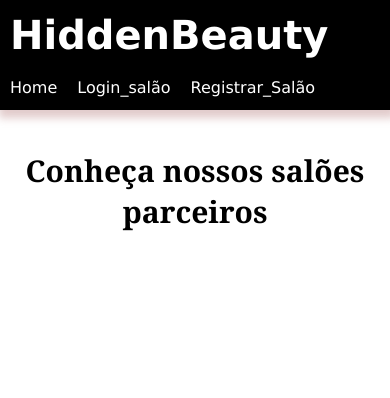
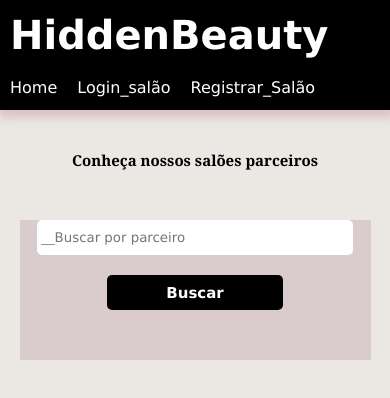
Before and after one commit to joaoMicheletti/BeautyBook, a React (Create React App) app in the folder frontend/: page /init in a window 390 px wide. Shown: the top 398 px of the page. Built offline with nearby package versions, Linux system fonts and the light colour scheme; no server answers; what @mercadopago/sdk-react would draw is missing.

Commit message:
page init
foi ajustado o layout e criada a funcionalidade para buscar u m parceiro especifico

```diff
--- a/frontend/src/pages/home/home.css
+++ b/frontend/src/pages/home/home.css
@@ -6,19 +6,16 @@
     margin-top: -50px;
     width: 100%;
     height: 100vh;
-    background-image: url(../assets/salao.jpg);
+    background-image: url(../assets/fundo2.jpg);
     background-repeat: no-repeat;
     background-size: cover;
-    background-position: 25  ;
+    background-position: center center;
 }
 .header h1 {
     padding-top: 10px;
     color: rgb(255, 255, 255);
     margin-left: 20px;
     cursor: pointer;
-}
-h1:hover{
-    color: rgb(90, 81, 81);
 }
 #H4 {
     color: rgb(255, 255, 255);
@@ -32,7 +29,7 @@ nav {
     text-decoration: none;
     padding-right: 20px;
 }.LK:hover {
-    font-size: 25px;
+    font-size: 18px;
 }
 @media (min-width: 200px){
     .Home {
--- a/frontend/src/pages/init/init.js
+++ b/frontend/src/pages/init/init.js
@@ -14,7 +14,8 @@ export default function Init(){
     localStorage.removeItem('idsalao');
     const History = useNavigate();
     const [ListaSalao, setListaSalao] = useState([]);
-
+    const [nome_salao, setBuscar] = useState('');
+    const [Buscados, setBuscados] = useState([]);
     useEffect(() =>{
         Api.get('/listarsalao').then((Response) =>{
             setListaSalao(Response.data);
@@ -22,6 +23,34 @@ export default function Init(){
             alert('Erro ao carregar os salões.');
         })
     }, []);
+    async function buscarParceiro() {
+        if(nome_salao === ''){
+            alert('preencha o campo de busca');
+        };
+
+        var responsesDiv =  document.querySelector('#responseBusca');
+        var respNegativa =  document.querySelector('#RespNegativa');
+        var notApresent =  document.querySelector('.notApresent');
+        //buscar o salão no database. e  apresentar na div response.
+        var Data = {nome_salao}
+        console.log(Data)
+        await Api.post('/parceiros', Data).then((Response) =>{
+            setBuscados(Response.data);
+            console.log(Buscados.length)
+            if(Buscados.length === 0){
+                responsesDiv.style.display = 'block';
+                notApresent.style.display = 'none';
+                respNegativa.innerHTML = 'Nenhum parceiro encontrado.'
+            } else {
+                responsesDiv.style.display = 'block';
+                //notApresent.style.display = 'block';
+            };
+        }).catch(() =>{
+            alert('Erro ao carregar os salões.');
+        });
+
+        //responsesDiv.style.display = 'block';
+    }
     return(
         <div id="HomeConteinerInit">
             <header id="HeaderHomeInit">
@@ -34,8 +63,56 @@ export default function Init(){
                 </ul>
             </header>
             <h2 id="H">Conheça nossos salões parceiros</h2>
+            <div id="Search">
+                <input id="Buscar" type="text"  placeholder=" __Buscar por parceiro " onChange={(e) => setBuscar(e.target.value)}/>
+                <input onClick={buscarParceiro} id="btnSearch" type="submet" value="Buscar"/>
+            </div>
+            <div id="responseBusca">
+                <p id="RespNegativa"></p>
+                <div className="notApresent" id="ConteudoHomeInit">
+                    {Buscados.map((iten, key) => {
+                        const URL = 'http://127.0.0.1:1998/image/';
+                        const Agenda = () =>{
+                            console.log(iten.quantidade_funcionarios);
+                            console.log(iten.logo_salao);
+                            if(iten.quantidade_funcionarios === null){
+                                localStorage.setItem('cpf_salao', iten.cpf_salao);
+                                localStorage.setItem('logo_salao', iten.logo_salao);
+                                localStorage.setItem('nome_salao', iten.nome_salao);
+                                History('/agendamento');
+                            } else if(iten.quantidade_funcionarios > 0){
+                                localStorage.setItem('cpf_salao', iten.cpf_salao);
+                                localStorage.setItem('logo_salao', iten.logo_salao);
+                                localStorage.setItem('nome_salao', iten.nome_salao);
+                                History('/agendamentofuncionario');
+                            } else {
+                                alert('Erro interno.');
+                            }
+                        }
+                        return(
+                            <ul key={iten.id} onClick={Agenda}>
+                                <img src={URL + iten.logo_salao} alt="logo"/>
+                                <li>
+                                    <h3 className="PConteudohome">
+                                        {iten.nome_salao}
+                                    </h3>
+                                    <p className="PConteudohome">
+                                        {iten.endereco}-{iten.cep}
+                                    </p>
+                                    <p className="PConteudohome">
+                                        inicio das atividades - {iten.data_cadastro}
+                                    </p>
+                                    <p className="PConteudohome">
+                                        status - {iten.assinatura_status}
+                                    </p>
+
+                                </li>
+                            </ul>
+                        );
+                    })}
+                </div>
+            </div>
             <div id="ConteudoHomeInit">
-
                 {ListaSalao.map((iten, key) => {
                     const URL = 'http://127.0.0.1:1998/image/';
                     const Agenda = () =>{
@@ -56,18 +133,22 @@ export default function Init(){
                         }
                     }
                     return(
-                        <ul key={iten.id}>
+                        <ul key={iten.id} onClick={Agenda}>
                             <img src={URL + iten.logo_salao} alt="logo"/>
                             <li>
                                 <h3 className="PConteudohome">
                                     {iten.nome_salao}
                                 </h3>
                                 <p className="PConteudohome">
-                                    {iten.endereco} <br/>
-                                    CEP : {iten.cep}
+                                    {iten.endereco}-{iten.cep}
                                 </p>
-                                <button className="BtnConteudoHomeInit"
-                                onClick={Agenda}>Selecionar</button>
+                                <p className="PConteudohome">
+                                    inicio das atividades - {iten.data_cadastro}
+                                </p>
+                                <p className="PConteudohome">
+                                    status - {iten.assinatura_status}
+                                </p>
+
                             </li>
                         </ul>
                     );
--- a/frontend/src/pages/init/style_init.css
+++ b/frontend/src/pages/init/style_init.css
@@ -3,9 +3,11 @@
     padding: 0;
     box-sizing: border-box;
 }
+body{
+    background-color: rgb(235, 231, 227);
+}
 #HomeConteinerInit {
     width: 100%;
-    background-color: #ffffff;
 }
 #HeaderHomeInit {
     background-color: #000000;
@@ -13,6 +15,42 @@
     height: 100px;
     display: flex;
     box-shadow: 2px 5px 8px 3px rgba(0, 0, 0, 0.719);
+}
+#Search {
+    width: 80%;
+    height: auto;
+    margin-left: 10%;
+    display: flex;
+    flex-direction: row;
+    justify-content: space-around;
+    padding-bottom: 50px;
+}
+#Search p {
+    margin-left: 20px;
+    margin-bottom: 10px;
+}
+#Buscar{
+    width: 50%;
+    height: 35px;
+    border-radius: 5px;
+    border: none;
+
+}
+#btnSearch  {
+    height: 35px;
+    border-radius: 5px;
+    text-align: center;
+    font-weight: 600;
+    font-size: 15px;
+    background-color: #000000;
+    color: white;
+}
+#responseBusca {
+    width: 80%;
+    margin-left: 10%;
+    height: auto;
+    color: red;
+    display: none;
 }
 @media(min-width: 300px){
     #HeaderHomeInit {
@@ -42,33 +80,43 @@
 
 #ConteudoHomeInit {
     display: flex;
-    flex-flow: row wrap;
+    flex-flow: column;
     margin-top: 20px;
     text-align: center;
     line-height: 25px;
     font-family: 'Lucida Sans', 'Lucida Sans Regular', 'Lucida Grande', 'Lucida Sans Unicode', Geneva, Verdana, sans-serif;
 }
 #ConteudoHomeInit ul {
-    background-color: #4a4a4b77;
+    display: flex;
+    flex-direction: row;
+    justify-content: space-around;
     border: black solid 1px;
     border-radius: 10px;
     list-style: none;
-    margin-left: 4%;
-    width: 20%;
-    margin-bottom: 15px;
+    margin-left: 10%;
+    width: 80%;
+    margin-bottom: 20px;
     text-align: center;
     box-shadow: 2px 5px 8px 3px rgba(0, 0, 0, 0.719);
 }
+#ConteudoHomeInit ul:hover {
+    margin-left: 7%;
+    width: 85%;
+}
 #ConteudoHomeInit ul img {
-    height: 200px;
-    width: 100%;
-    border-radius: 10px 10px 0px 0px;
+ width: 200px;
+ height: 200px;
+ border-radius: 10px;
+}
+#ConteudoHomeInit ul li {
+    text-align: center;
+    width: 60%;
+    padding-top: 20px;
 }
 #H {
     margin-top: 40px;
     text-decoration: none;
     font-size: 30px;
-    font-family: Georgia, 'Times New Roman', Times, serif;
     margin-bottom: 50px;
 }
 .BtnConteudoHomeInit {
@@ -89,28 +137,44 @@
         flex-direction: column;
     }
     #H {
-    margin-top: 40px;
     text-decoration: none;
-    font-size: 30px;
-    font-family: Georgia, 'Times New Roman', Times, serif;
+    font-size: 15px;
     margin-bottom: 50px;
     }
+    #Search {
+        background-color: #dacccc;
+        width: 90%;
+        height: auto;
+        margin-left: 5%;
+        display: flex;
+        flex-direction: column;
+    }
+    #Buscar {
+        width: 90%;
+        margin-left: 5%;
+        margin-bottom: 20px;
+    }
+    #btnSearch {
+        width: 50%;
+        margin-left: 25%;
+    }
     #ConteudoHomeInit ul {
-        background-color: #4a4a4b77;
-        border: black solid 1px;
-        border-radius: 10px;
         list-style: none;
-        margin-left: 25%;
-        width: 50%;
-        margin-bottom: 15px;
-        text-align: center;
+        margin-left: 5%;
+        width: 90%;
+        display: flex;
+        flex-direction: column;
     }
     #ConteudoHomeInit ul img {
-        margin-top: 10px;
+        margin-top: 5%;
         width: 80%;
+        margin-left: 10%;
     }
     #ConteudoHomeInit ul li {
         list-style: none;
+        width: 90%;
+        margin-left: 5%;
+        padding-bottom: 20px;
     }
     #ConteudoHomeInit ul li p {
         font-family: Georgia, 'Times New Roman', Times, serif;
```
